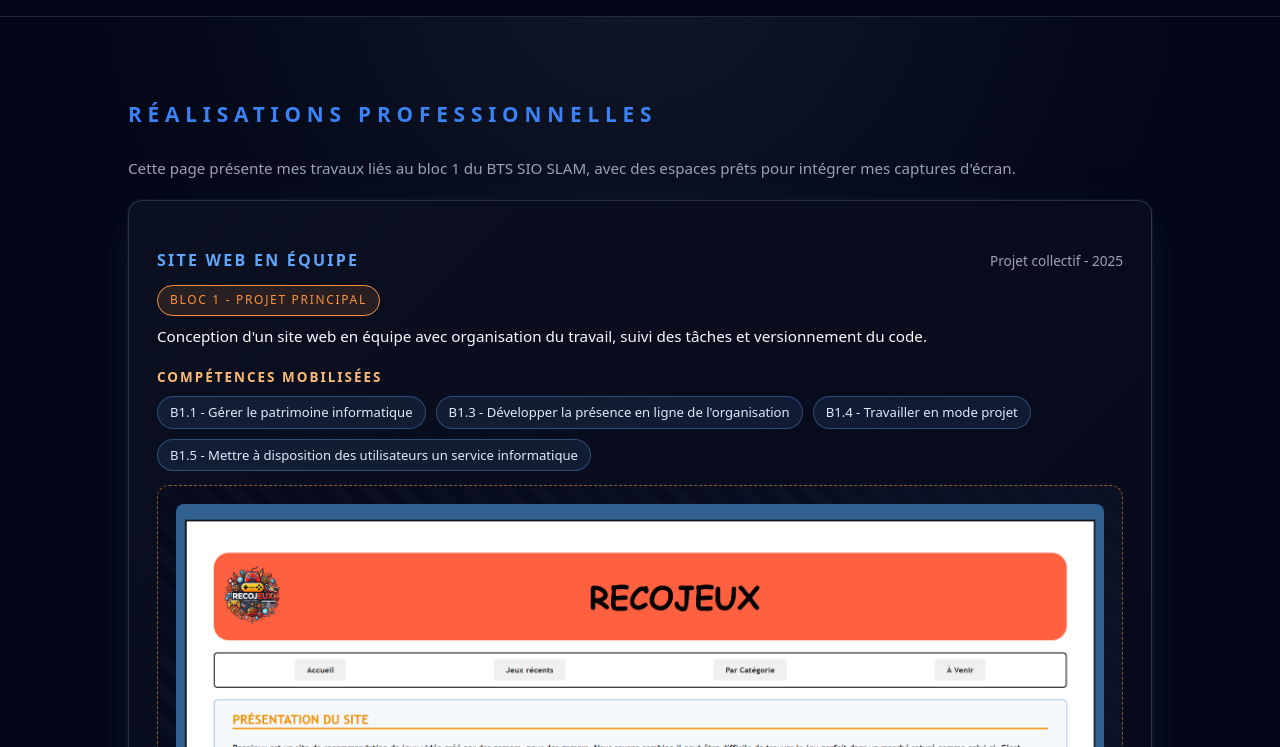
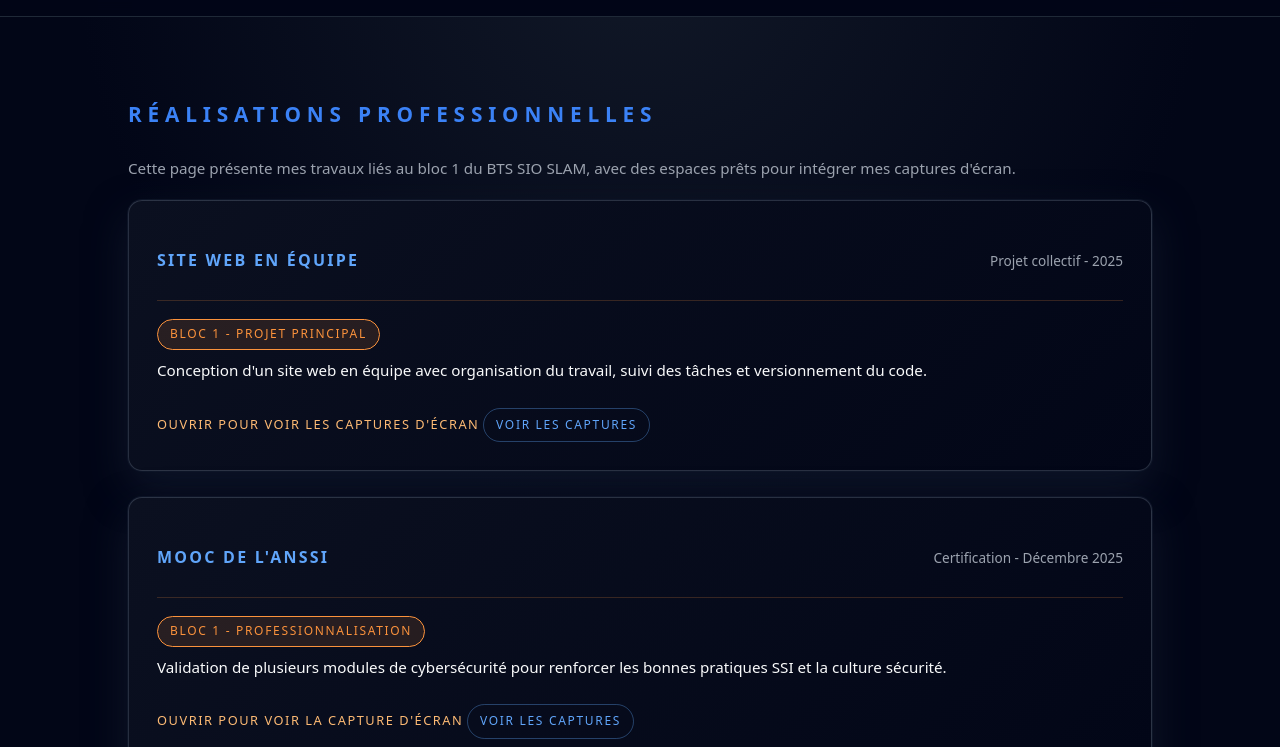
Before and after one commit to stanislassz/Portfolio, a plain HTML site: page realisations.html in a window 1280 px wide. Shown: the part 53-800 px from the top of the page. Drawn offline with Linux system fonts and the light colour scheme.

Commit message:
Corrections

```diff
--- a/css/style.css
+++ b/css/style.css
@@ -359,6 +359,59 @@ a:hover {
     padding: 28px;
 }
 
+.realisation-expandable {
+    padding: 0;
+    overflow: hidden;
+}
+
+.realisation-summary {
+    list-style: none;
+    cursor: pointer;
+    padding: 28px;
+}
+
+.realisation-summary::-webkit-details-marker {
+    display: none;
+}
+
+.realisation-summary::after {
+    content: "Voir les captures";
+    display: inline-flex;
+    align-items: center;
+    justify-content: center;
+    margin-top: 14px;
+    padding: 6px 12px;
+    border-radius: 999px;
+    border: 1px solid rgba(96, 165, 250, 0.35);
+    color: var(--accent-blue-soft);
+    font-size: 0.75rem;
+    text-transform: uppercase;
+    letter-spacing: 0.14em;
+}
+
+.realisation-expandable[open] .realisation-summary::after {
+    content: "Masquer les captures";
+}
+
+.realisation-details {
+    padding: 0 28px 28px;
+}
+
+.realisation-expandable .realisation-head {
+    padding-bottom: 18px;
+    border-bottom: 1px solid rgba(251, 146, 60, 0.2);
+    margin-bottom: 18px;
+}
+
+.realisation-summary-label {
+    display: inline-block;
+    margin-top: 14px;
+    color: var(--accent-orange-soft);
+    font-size: 0.8rem;
+    text-transform: uppercase;
+    letter-spacing: 0.12em;
+}
+
 .realisation-head {
     display: flex;
     align-items: baseline;
@@ -486,6 +539,19 @@ a:hover {
 
 .project-two-pairs .shot-wide {
     min-height: 360px;
+}
+
+.detail-thumbs-small .shot-wide {
+    min-height: auto;
+    padding: 14px;
+}
+
+.detail-thumbs-small .shot-slot img {
+    width: 100%;
+    max-width: 320px;
+    height: auto;
+    object-fit: contain;
+    margin: 0 auto;
 }
 
 .project-two-examples {
--- a/realisations.html
+++ b/realisations.html
@@ -28,7 +28,8 @@
         </p>
 
         <div class="realisations-stack">
-            <article class="card realisation-card">
+            <details class="card realisation-card realisation-expandable">
+                <summary class="realisation-summary">
                     <div class="realisation-head">
                         <h3>Site web en équipe</h3>
                         <p class="card-date">Projet collectif - 2025</p>
@@ -39,6 +40,10 @@
                         Conception d'un site web en équipe avec organisation du travail, suivi des tâches et versionnement du code.
                     </p>
 
+                    <span class="realisation-summary-label">Ouvrir pour voir les captures d'écran</span>
+                </summary>
+
+                <div class="realisation-details">
                     <h4>Compétences mobilisées</h4>
                     <ul class="competence-tags">
                         <li>B1.1 - Gérer le patrimoine informatique</li>
@@ -58,9 +63,11 @@
                             <img src="images/github_projet.png" alt="Dépôt GitHub du projet d'équipe">
                         </div>
                     </div>
-            </article>
+                </div>
+            </details>
 
-            <article class="card realisation-card">
+            <details class="card realisation-card realisation-expandable">
+                <summary class="realisation-summary">
                     <div class="realisation-head">
                         <h3>MOOC de l'ANSSI</h3>
                         <p class="card-date">Certification - Décembre 2025</p>
@@ -71,6 +78,10 @@
                         Validation de plusieurs modules de cybersécurité pour renforcer les bonnes pratiques SSI et la culture sécurité.
                     </p>
 
+                    <span class="realisation-summary-label">Ouvrir pour voir la capture d'écran</span>
+                </summary>
+
+                <div class="realisation-details">
                     <h4>Compétence mobilisée</h4>
                     <ul class="competence-tags">
                         <li>B1.6 - Organiser son développement professionnel</li>
@@ -81,9 +92,11 @@
                             <img src="images/attestation_anssi.png" alt="Attestation de suivi du MOOC ANSSI">
                         </div>
                     </div>
-            </article>
+                </div>
+            </details>
 
-            <article class="card realisation-card">
+            <details class="card realisation-card realisation-expandable">
+                <summary class="realisation-summary">
                     <div class="realisation-head">
                         <h3>Formation personnelle</h3>
                         <p class="card-date">Autoformation continue</p>
@@ -94,6 +107,10 @@
                         Pratique personnelle sur le développement d'applications et la création de prototypes pour progresser techniquement.
                     </p>
 
+                    <span class="realisation-summary-label">Ouvrir pour voir les captures d'écran</span>
+                </summary>
+
+                <div class="realisation-details">
                     <h4>Compétences mobilisées</h4>
                     <ul class="competence-tags">
                         <li>B1.3 - Développer la présence en ligne de l'organisation</li>
@@ -108,7 +125,8 @@
                             <img src="images/resultat_prototype.png" alt="Résultat final d'un prototype personnel">
                         </div>
                     </div>
-            </article>
+                </div>
+            </details>
         </div>
     </section>
 </main>
```
Also changed, not shown: stage-deuxieme-annee.html (+1 -1 lines). Lines whose indentation alone changed are shown as unchanged.
